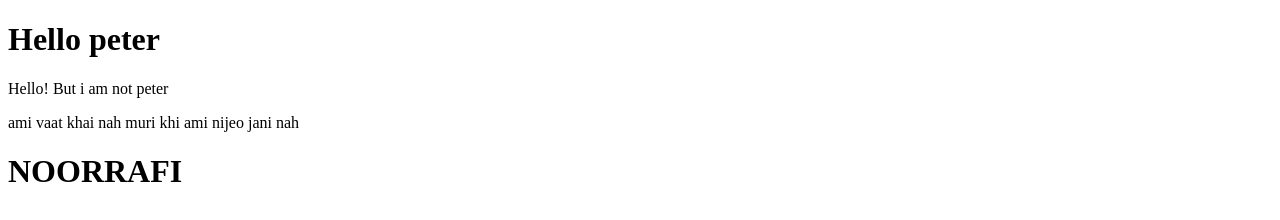
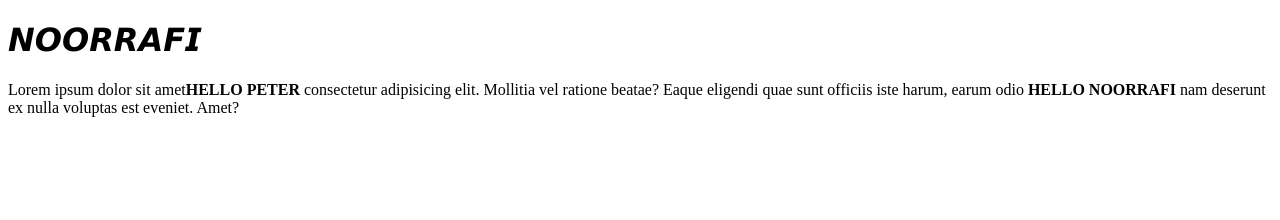
Before and after one commit to NOORRAFII/My-First-Website, a plain HTML site: page index.html in a window 1280 px wide. Drawn offline with Linux system fonts and the light colour scheme.

Commit message:
new added

```diff
--- a/index.html
+++ b/index.html
@@ -7,9 +7,8 @@
     <title>NOORRAFI</title>
 </head>
 <body>
-    <h1>Hello peter</h1>
-    <p>Hello! But i am not peter</p>
-    <p>ami vaat khai nah muri khi ami nijeo jani nah</p>
-    <h1>NOORRAFI</h1>
+    <h1>𝙉𝙊𝙊𝙍𝙍𝘼𝙁𝙄</h1>
+    <p>Lorem ipsum dolor sit amet<b>HELLO PETER</b> consectetur adipisicing elit. Mollitia vel ratione beatae? Eaque eligendi quae sunt officiis iste harum, earum odio <strong>HELLO NOORRAFI</strong> nam deserunt ex nulla voluptas est eveniet. Amet?</p>
+
 </body>
 </html>
```
